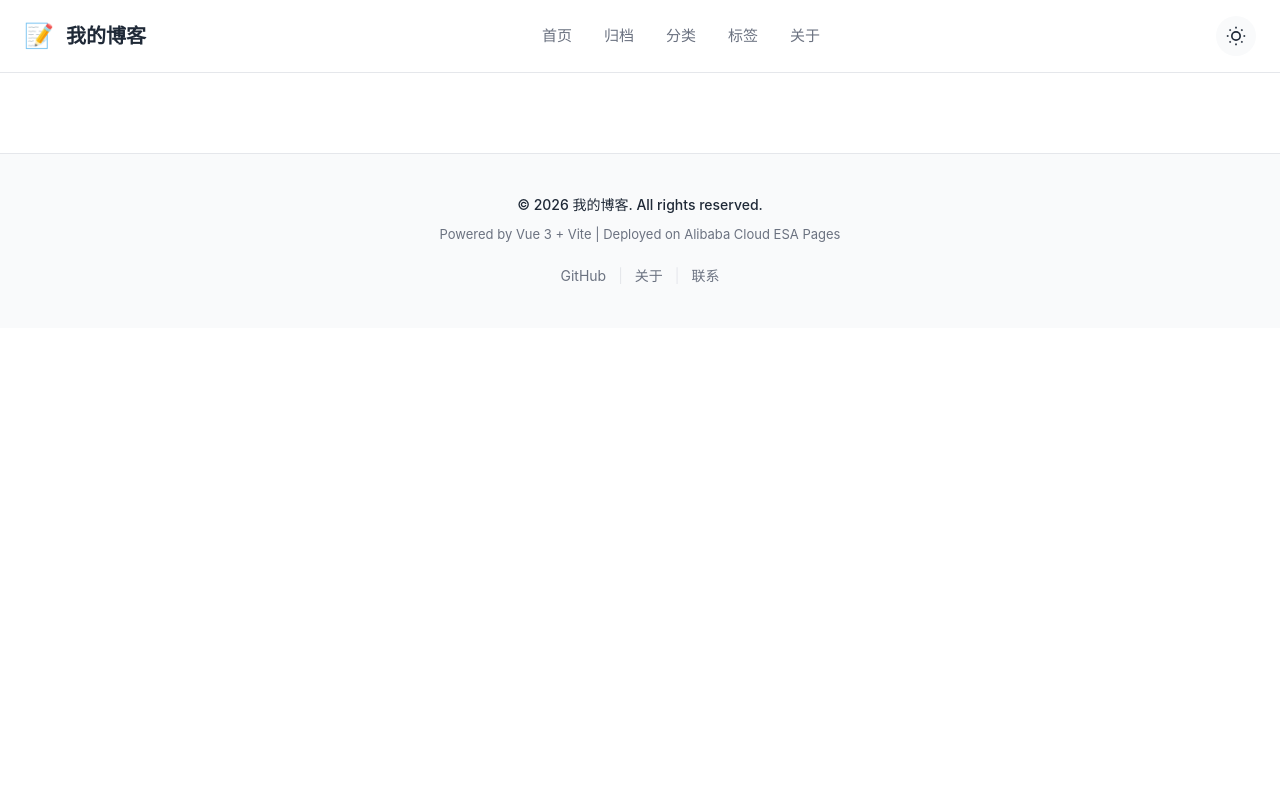
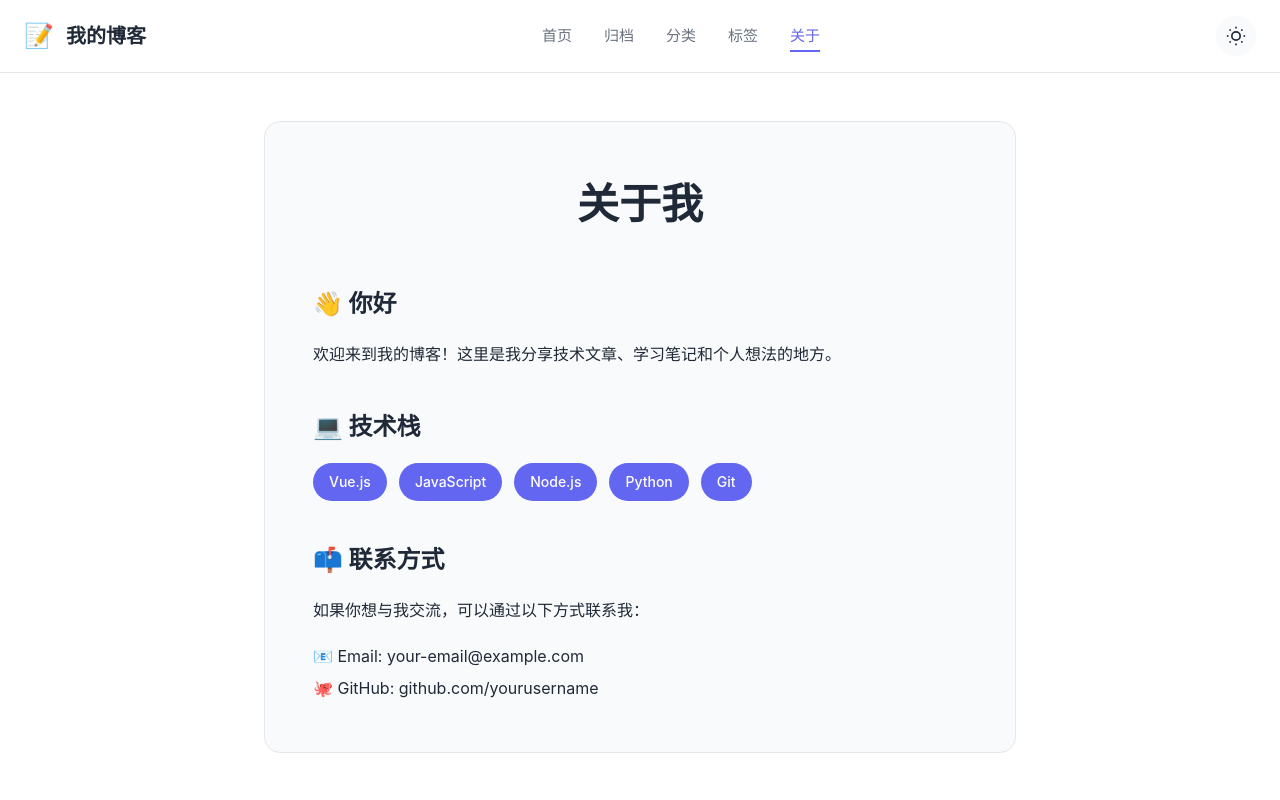
Before and after one commit to nike022/esa-blog1, a Vue app: page /about in a window 1280 px wide. Shown: the top 800 px of the page. Built offline with nearby package versions, Linux system fonts and the light colour scheme; a small style sheet from the web is missing.

Commit message:
添加关于页面和路由配置

```diff
--- a/src/main.js
+++ b/src/main.js
@@ -3,13 +3,21 @@ import { createRouter, createWebHistory } from 'vue-router'
 import App from './App.vue'
 import Home from './views/Home.vue'
 import Post from './views/Post.vue'
+import About from './views/About.vue'
 
 const router = createRouter({
   history: createWebHistory(),
   routes: [
     { path: '/', component: Home },
-    { path: '/post/:id', component: Post }
-  ]
+    { path: '/post/:id', component: Post },
+    { path: '/about', component: About },
+    { path: '/archive', redirect: '/' },
+    { path: '/categories', redirect: '/' },
+    { path: '/tags', redirect: '/' }
+  ],
+  scrollBehavior() {
+    return { top: 0 }
+  }
 })
 
 createApp(App).use(router).mount('#app')
--- /dev/null
+++ b/src/views/About.vue
@@ -0,0 +1,121 @@
+<template>
+  <div class="about-page">
+    <div class="container">
+      <article class="about-content">
+        <h1 class="page-title">关于我</h1>
+
+        <section class="about-section">
+          <h2>👋 你好</h2>
+          <p>欢迎来到我的博客！这里是我分享技术文章、学习笔记和个人想法的地方。</p>
+        </section>
+
+        <section class="about-section">
+          <h2>💻 技术栈</h2>
+          <div class="tech-tags">
+            <span class="tech-tag">Vue.js</span>
+            <span class="tech-tag">JavaScript</span>
+            <span class="tech-tag">Node.js</span>
+            <span class="tech-tag">Python</span>
+            <span class="tech-tag">Git</span>
+          </div>
+        </section>
+
+        <section class="about-section">
+          <h2>📫 联系方式</h2>
+          <p>如果你想与我交流，可以通过以下方式联系我：</p>
+          <ul>
+            <li>📧 Email: your-email@example.com</li>
+            <li>🐙 GitHub: github.com/yourusername</li>
+          </ul>
+        </section>
+      </article>
+    </div>
+  </div>
+</template>
+
+<style scoped>
+.about-page {
+  min-height: 100vh;
+  background: var(--bg);
+  padding: 48px 0 80px;
+}
+
+.container {
+  max-width: 800px;
+  margin: 0 auto;
+  padding: 0 24px;
+}
+
+.about-content {
+  background: var(--bg-secondary);
+  border-radius: 16px;
+  padding: 48px;
+  border: 1px solid var(--border);
+}
+
+.page-title {
+  font-size: 42px;
+  font-weight: 800;
+  color: var(--text-primary);
+  margin-bottom: 48px;
+  text-align: center;
+}
+
+.about-section {
+  margin-bottom: 40px;
+}
+
+.about-section:last-child {
+  margin-bottom: 0;
+}
+
+.about-section h2 {
+  font-size: 24px;
+  font-weight: 700;
+  color: var(--text-primary);
+  margin-bottom: 16px;
+}
+
+.about-section p {
+  font-size: 16px;
+  line-height: 1.8;
+  color: var(--text-primary);
+  margin-bottom: 16px;
+}
+
+.about-section ul {
+  list-style: none;
+  padding: 0;
+}
+
+.about-section li {
+  font-size: 16px;
+  line-height: 2;
+  color: var(--text-primary);
+}
+
+.tech-tags {
+  display: flex;
+  flex-wrap: wrap;
+  gap: 12px;
+}
+
+.tech-tag {
+  padding: 8px 16px;
+  background: var(--primary);
+  color: white;
+  border-radius: 20px;
+  font-size: 14px;
+  font-weight: 500;
+}
+
+@media (max-width: 768px) {
+  .about-content {
+    padding: 32px 24px;
+  }
+
+  .page-title {
+    font-size: 32px;
+  }
+}
+</style>
```
